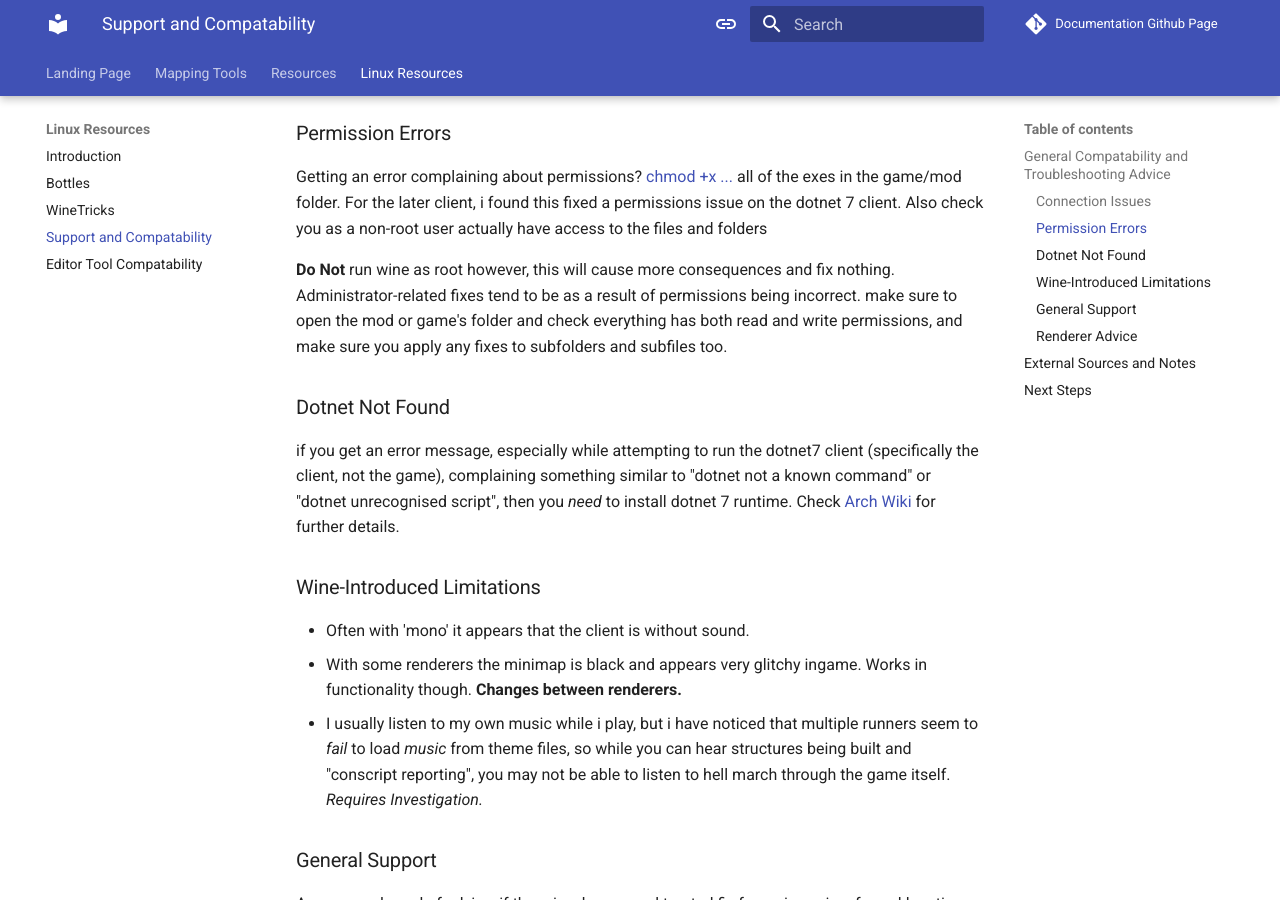
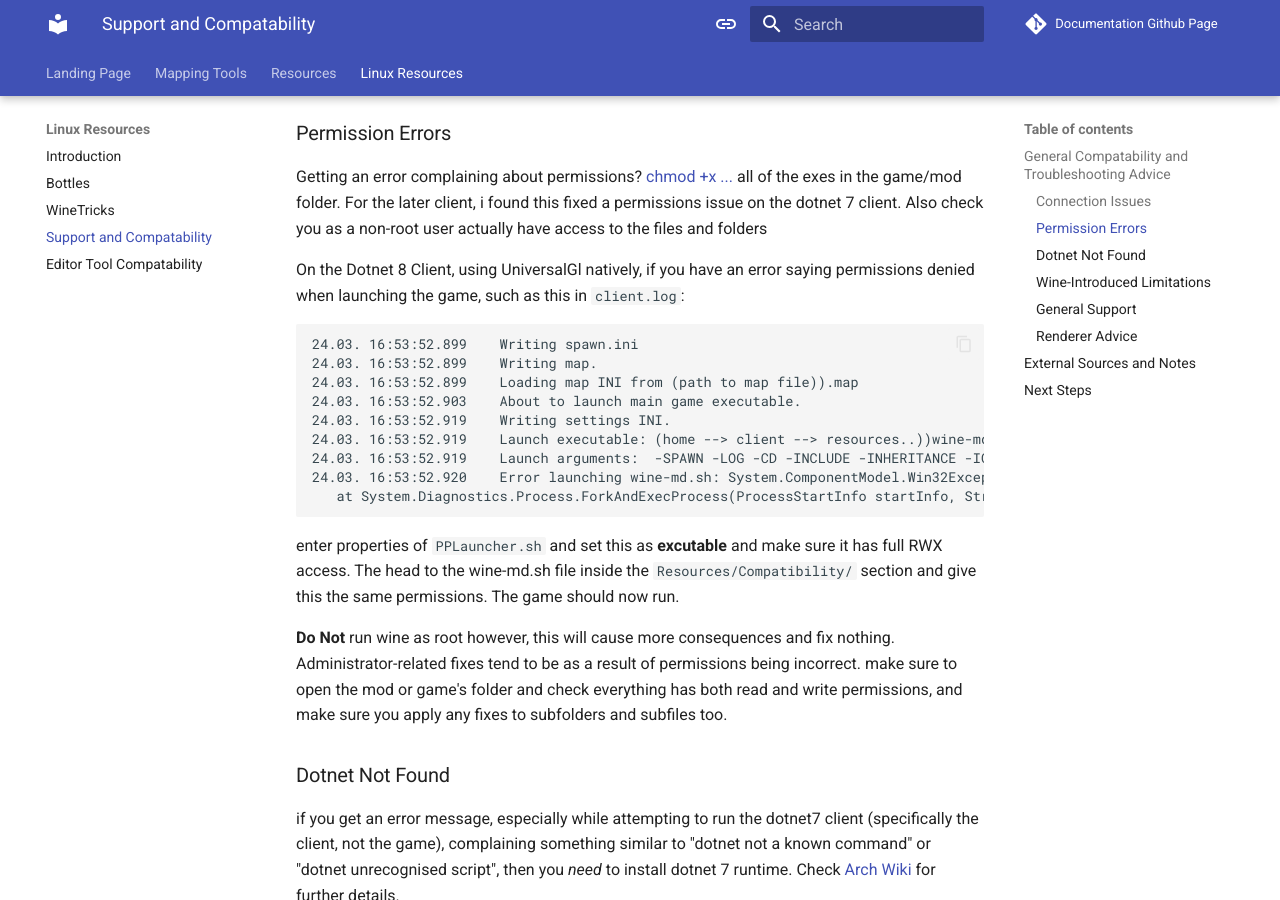
Before and after one commit to CatTanker/cnc_map_tool_guide, an MkDocs documentation site: the page built from docs/linuxsupport.md, in a window 1280 px wide and 900 px high, scrolled down 355 px. Built offline with MkDocs 1.6.1 and Material for MkDocs 9.7.7, drawn with Linux system fonts in a browser that asks for light colours; comment, search, counter and statistics services are not loaded; some of the changed text lies outside the part shown.

Commit message:
Small edits
expansion of the renderer section and includes some small advice on  the linux docs regarding the dotnet8 client

````diff
--- a/docs/linuxsupport.md
+++ b/docs/linuxsupport.md
@@ -5,6 +5,22 @@ if your game works fine in skirmish but upon connecting to cncnet or upon enteri
 Getting an error complaining about permissions?
 [chmod +x ...](https://wiki.archlinux.org/title/File_permissions_and_attributes) all of the exes in the game/mod folder. For the later client, i found this fixed a permissions issue on the dotnet 7 client.
 Also check you as a non-root user actually have access to the files and folders
+
+On the Dotnet 8 Client, using UniversalGl natively, if you have an error saying permissions denied when launching the game, such as this in `client.log`:
+```
+24.03. 16:53:52.899    Writing spawn.ini
+24.03. 16:53:52.899    Writing map.
+24.03. 16:53:52.899    Loading map INI from (path to map file)).map
+24.03. 16:53:52.903    About to launch main game executable.
+24.03. 16:53:52.919    Writing settings INI.
+24.03. 16:53:52.919    Launch executable: (home --> client --> resources..))wine-md.sh
+24.03. 16:53:52.919    Launch arguments:  -SPAWN -LOG -CD -INCLUDE -INHERITANCE -ICON Resources/gameicon.ico
+24.03. 16:53:52.920    Error launching wine-md.sh: System.ComponentModel.Win32Exception (13): An error occurred trying to start process '/home/(username)/Local Files/Project Phantom/Resources/Compatibility/Unix/wine-md.sh' with working directory '/home/main-i5-kde/Local Files/Project Phantom'. Permission denied
+   at System.Diagnostics.Process.ForkAndExecProcess(ProcessStartInfo startInfo, String reso
+```
+
+enter properties of `PPLauncher.sh` and set this as **excutable** and make sure it has full RWX access. The head to the wine-md.sh file inside the `Resources/Compatibility/` section and give this the same permissions. The game should now run.
+
 
 **Do Not** run wine as root however, this will cause more consequences and fix nothing. Administrator-related fixes tend to be as a result of permissions being incorrect. make sure to open the mod or game's folder and check everything has both read and write permissions, and make sure you apply any fixes to subfolders and subfiles too.
 
@@ -33,6 +49,9 @@ This is likely set to Auto, but i recommend manually changing this for each opti
 renderer=auto
 ```
 
+Also check the newly introduced [renderer wiki section](rendererresources.md).
+
+
 ## External Sources and Notes
 
 I have looked around into other guides for running CnC games on linux. There are quite a mix of methods, some requiring snap, some lutris and some just being general guidelines.<br>
````
Also changed, not shown: docs/rendererresources.md (+20 -3 lines).
